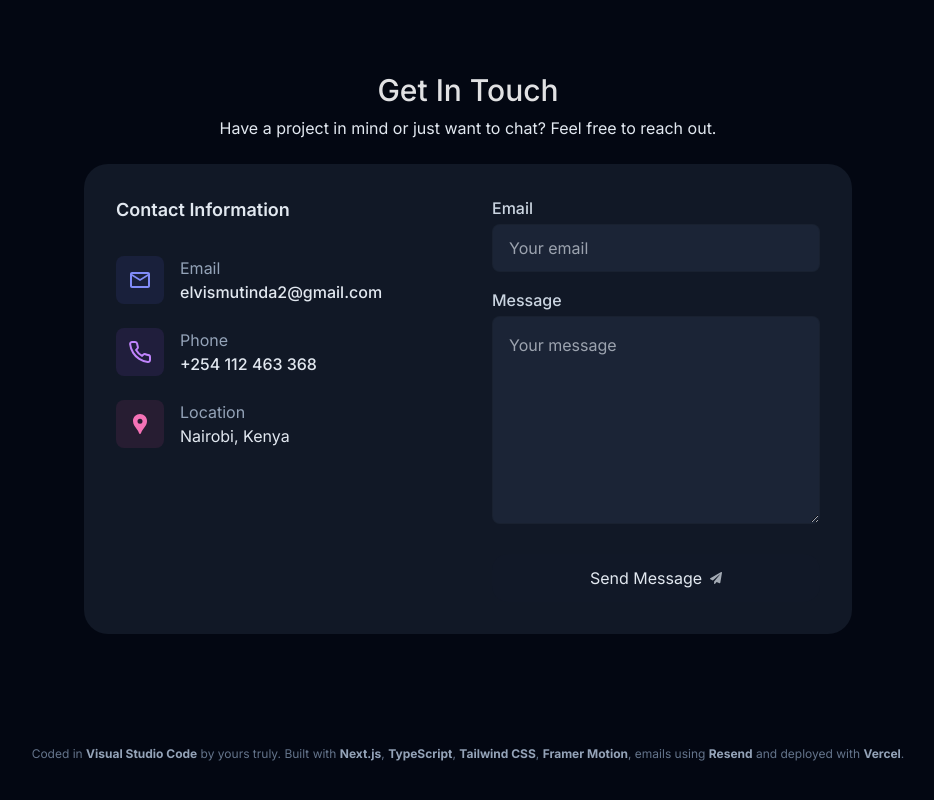
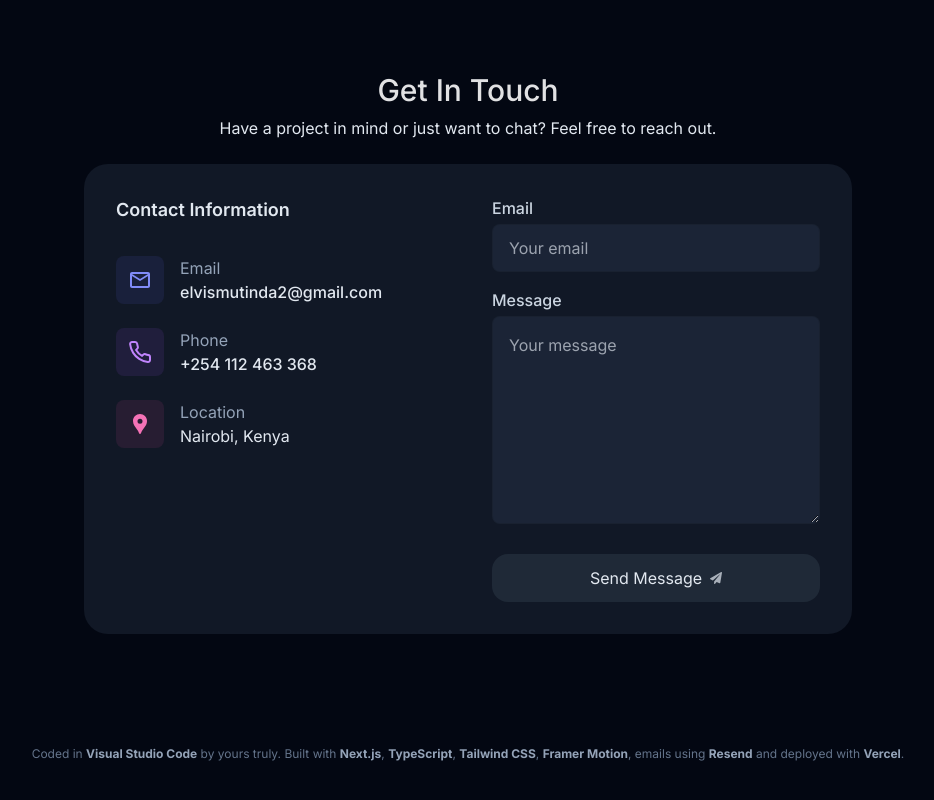
Before and after one commit to Elvismutinda/v1, a Next.js app: page / in a window 1280 px wide. Shown: the part 4084-4884 px from the top of the page, without its empty margins (172-1106 px from the left). Built offline with nearby package versions, Linux system fonts and the light colour scheme; no server answers.

Commit message:
UI updates and CV

```diff
--- a/components/SubmitBtn.tsx
+++ b/components/SubmitBtn.tsx
@@ -7,7 +7,7 @@ export default function SubmitBtn() {
   return (
     <button
       type="submit"
-      className="group flex items-center justify-center gap-2 h-[3rem] w-full bg-gray-900 text-slate-200 rounded-2xl outline-none transition-all focus:scale-110 hover:scale-110 hover:bg-gray-900 active:scale-105 disabled:scale-100 disabled:bg-opacity-65"
+      className="group flex items-center justify-center gap-2 h-[3rem] w-full bg-gray-800 text-slate-200 rounded-2xl outline-none transition-all focus:scale-110 hover:scale-105 hover:bg-gray-800 active:scale-105 disabled:scale-100 disabled:bg-opacity-65"
       disabled={pending}
     >
       {pending ? (
@@ -15,7 +15,7 @@ export default function SubmitBtn() {
       ) : (
         <>
           Send Message{" "}
-          <FaPaperPlane className="text-xs opacity-70 transition-all group-hover:translate-x-1 group-hover:-translate-y-1" />{" "}
+          <FaPaperPlane className="text-xs opacity-70 transition-all group-hover:translate-x-0.5 group-hover:-translate-y-0.5" />{" "}
         </>
       )}
     </button>
```
